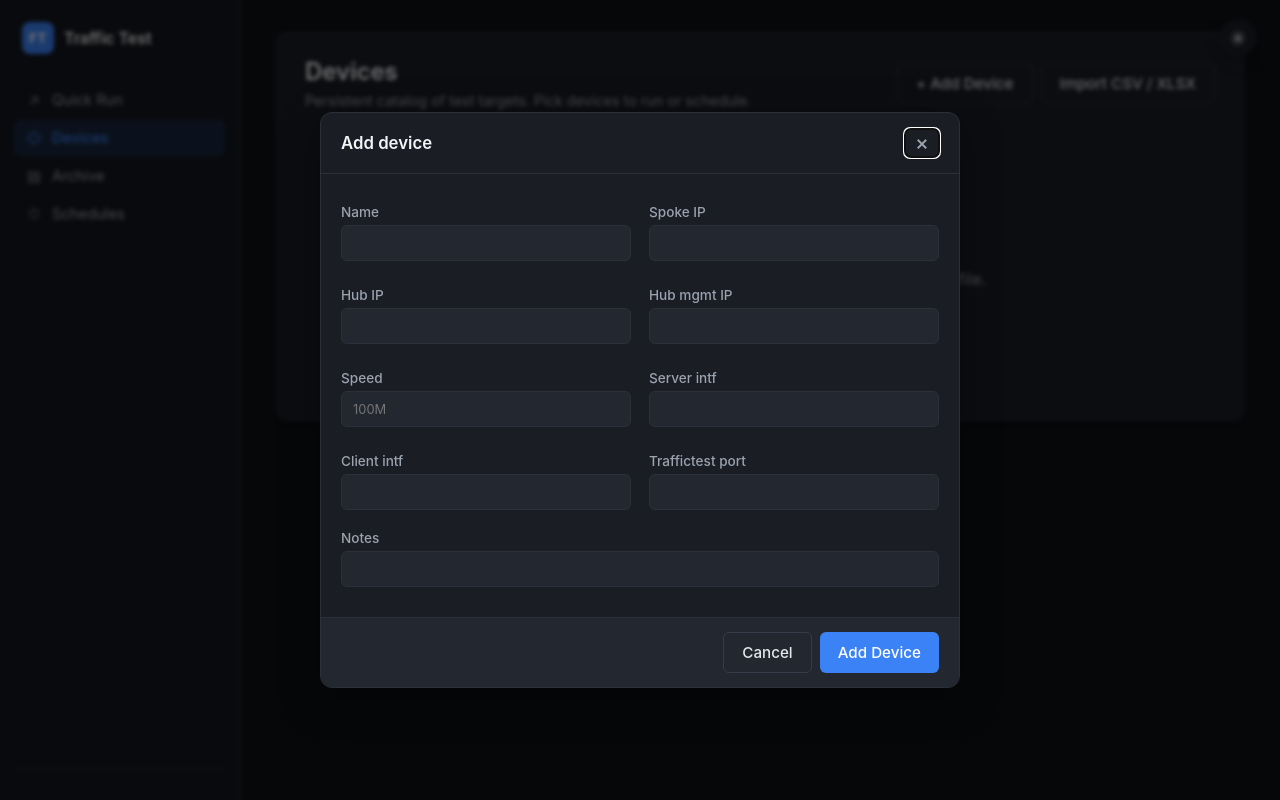
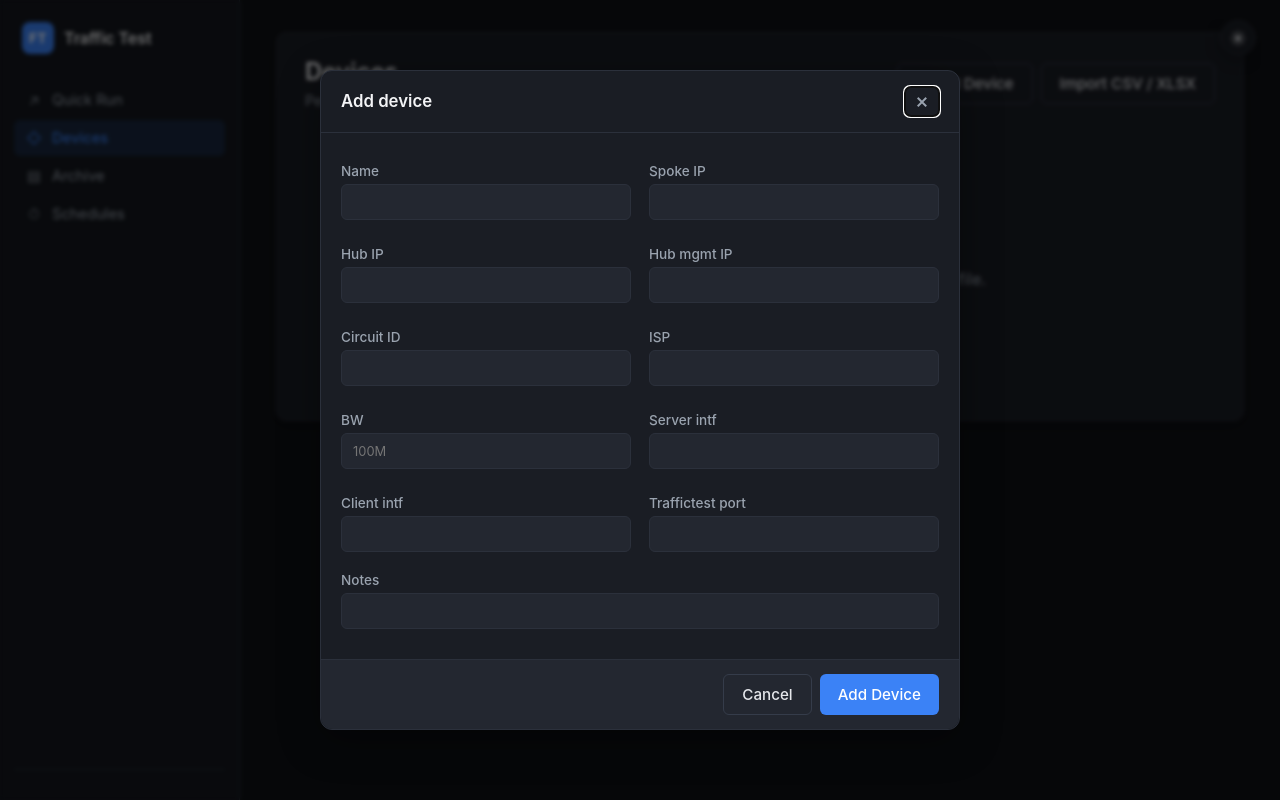
Before and after one commit to m0e97/iperf_stress_test, a FastAPI app: page /devices in a window 1280 px wide, after a click on "+ Add Device". Run offline with FastAPI, Linux system fonts and the light colour scheme; data that the repository does not hold is empty; some libraries are stand-ins or nearby versions.

Commit message:
Swap report columns to Circuit ID / ISP / BW
Replace the IP, Hub, and Speed columns in the HTML, Excel, and PDF
reports with Circuit ID, ISP, and BW. Plumb the new circuit_id and isp
fields through SiteDefinition, the devices table (with migration),
serialize round-trip, device CRUD routes, the import normalizer, the
devices->CSV writer, and the device list/edit templates.

Co-Authored-By: Claude Opus 4.7 <noreply@anthropic.com>

```diff
--- a/main.py
+++ b/main.py
@@ -122,6 +122,22 @@ TRAFFICTEST_PORT_ALIASES = {
     "iperf_port",
     "test_port",
 }
+CIRCUIT_ID_ALIASES = {
+    "circuit_id",
+    "circuit",
+    "circuitid",
+    "circuit_no",
+    "circuit_number",
+    "circuit_reference",
+    "circuit_ref",
+}
+ISP_ALIASES = {
+    "isp",
+    "carrier",
+    "provider",
+    "service_provider",
+    "telco",
+}
 
 
 @dataclass
@@ -141,6 +157,8 @@ class SiteDefinition:
     spoke_client_intf: str = ""
     traffictest_port: str = ""
     hub_name: str = ""
+    circuit_id: str = ""
+    isp: str = ""
 
 
 @dataclass
@@ -402,6 +420,8 @@ def build_sites(rows: list[dict[str, str]]) -> list[SiteDefinition]:
         hub_server_intf = find_first_value(placeholders, HUB_SERVER_INTF_ALIASES)
         spoke_client_intf = find_first_value(placeholders, SPOKE_CLIENT_INTF_ALIASES)
         traffictest_port = find_first_value(placeholders, TRAFFICTEST_PORT_ALIASES)
+        circuit_id = find_first_value(placeholders, CIRCUIT_ID_ALIASES)
+        isp = find_first_value(placeholders, ISP_ALIASES)
         speed_mbps = parse_speed_to_mbps(speed)
         speed_with_margin_mbps = round(speed_mbps * 1.15, 2) if speed_mbps is not None else None
         speed_with_margin_label = format_mbps_for_traffictest(speed_with_margin_mbps)
@@ -430,6 +450,8 @@ def build_sites(rows: list[dict[str, str]]) -> list[SiteDefinition]:
                 hub_server_intf=hub_server_intf,
                 spoke_client_intf=spoke_client_intf,
                 traffictest_port=traffictest_port,
+                circuit_id=circuit_id,
+                isp=isp,
             )
         )
     return sites
@@ -1413,9 +1435,9 @@ def build_html_report(
             <tr data-result="{row_result}">
               <td>{index}</td>
               <td>{name}</td>
-              <td>{speed}</td>
-              <td>{ip}</td>
-              <td>{hub_ip}</td>
+              <td>{circuit_id}</td>
+              <td>{isp}</td>
+              <td>{bw}</td>
               <td>{test_speed}</td>
               <td>{sender}</td>
               <td>{started}</td>
@@ -1424,9 +1446,9 @@ def build_html_report(
             """.format(
                 index=site_run.site.index,
                 name=html.escape(site_run.site.display_name),
-                ip=html.escape(site_run.site.ip_address or "N/A"),
-                hub_ip=html.escape(_hub_display(site_run.site)),
-                speed=html.escape(site_run.site.speed or "N/A"),
+                circuit_id=html.escape(site_run.site.circuit_id or "N/A"),
+                isp=html.escape(site_run.site.isp or "N/A"),
+                bw=html.escape(site_run.site.speed or "N/A"),
                 test_speed=html.escape(site_run.site.speed_with_margin_label or "N/A"),
                 sender=html.escape(format_peak(sender_mbps)),
                 started=html.escape(format_timestamp(site_run.started_at)),
@@ -1639,9 +1661,9 @@ def build_html_report(
           <tr>
             <th>#</th>
             <th>Site name</th>
-            <th>Speed</th>
-            <th>IP</th>
-            <th>Hub</th>
+            <th>Circuit ID</th>
+            <th>ISP</th>
+            <th>BW</th>
             <th>Generated traffic</th>
             <th>Actual bandwidth</th>
             <th>Started</th>
@@ -1685,7 +1707,7 @@ def build_excel_report(results: list[SiteRun], summary: dict[str, Any], output_p
     ws = wb.active
     ws.title = "Results"
 
-    headers = ["#", "Site Name", "Speed", "IP", "Hub IP", "Generated Traffic", "Actual Bandwidth", "Started", "Result"]
+    headers = ["#", "Site Name", "Circuit ID", "ISP", "BW", "Generated Traffic", "Actual Bandwidth", "Started", "Result"]
     ws.append(headers)
     for cell in ws[1]:
         cell.fill = PatternFill("solid", fgColor="2D2D2D")
@@ -1702,9 +1724,9 @@ def build_excel_report(results: list[SiteRun], summary: dict[str, Any], output_p
         ws.append([
             site_run.site.index,
             site_run.site.display_name,
+            site_run.site.circuit_id or "N/A",
+            site_run.site.isp or "N/A",
             site_run.site.speed or "N/A",
-            site_run.site.ip_address or "N/A",
-            _hub_display(site_run.site),
             site_run.site.speed_with_margin_label or "N/A",
             format_peak(site_run.max_sender_throughput_mbps),
             format_timestamp(site_run.started_at),
@@ -1762,7 +1784,7 @@ def build_pdf_report(results: list[SiteRun], summary: dict[str, Any], output_pat
     ))
     elements.append(Spacer(1, 12))
 
-    col_headers = ["#", "Site Name", "Speed", "IP", "Hub IP", "Generated Traffic", "Actual BW", "Started", "Result"]
+    col_headers = ["#", "Site Name", "Circuit ID", "ISP", "BW", "Generated Traffic", "Actual BW", "Started", "Result"]
     data: list[list[str]] = [col_headers]
     result_classes: list[str] = []
 
@@ -1772,9 +1794,9 @@ def build_pdf_report(results: list[SiteRun], summary: dict[str, Any], output_pat
         data.append([
             str(site_run.site.index),
             site_run.site.display_name,
+            site_run.site.circuit_id or "N/A",
+            site_run.site.isp or "N/A",
             site_run.site.speed or "N/A",
-            site_run.site.ip_address or "N/A",
-            _hub_display(site_run.site),
             site_run.site.speed_with_margin_label or "N/A",
             format_peak(site_run.max_sender_throughput_mbps),
             format_timestamp(site_run.started_at),
--- a/webapp/app.py
+++ b/webapp/app.py
@@ -494,6 +494,8 @@ async def device_create(
     server_intf: str = Form(""),
     client_intf: str = Form(""),
     traffictest_port: str = Form(""),
+    circuit_id: str = Form(""),
+    isp: str = Form(""),
     notes: str = Form(""),
 ):
     try:
@@ -501,7 +503,9 @@ async def device_create(
             "name": name, "spoke_ip": spoke_ip, "hub_ip": hub_ip,
             "hub_mgmt_ip": hub_mgmt_ip, "speed": speed,
             "server_intf": server_intf, "client_intf": client_intf,
-            "traffictest_port": traffictest_port, "notes": notes,
+            "traffictest_port": traffictest_port,
+            "circuit_id": circuit_id, "isp": isp,
+            "notes": notes,
         })
     except Exception as exc:  # noqa: BLE001
         return RedirectResponse(url=f"/devices?error={exc}", status_code=303)
@@ -530,13 +534,17 @@ async def device_update(
     server_intf: str = Form(""),
     client_intf: str = Form(""),
     traffictest_port: str = Form(""),
+    circuit_id: str = Form(""),
+    isp: str = Form(""),
     notes: str = Form(""),
 ):
     db.update_device(device_id, {
         "name": name, "spoke_ip": spoke_ip, "hub_ip": hub_ip,
         "hub_mgmt_ip": hub_mgmt_ip, "speed": speed,
         "server_intf": server_intf, "client_intf": client_intf,
-        "traffictest_port": traffictest_port, "notes": notes,
+        "traffictest_port": traffictest_port,
+        "circuit_id": circuit_id, "isp": isp,
+        "notes": notes,
     })
     return RedirectResponse(url="/devices?message=Device+updated", status_code=303)
 
@@ -571,6 +579,8 @@ async def device_import(input_file: UploadFile):
             "server_intf": engine.find_first_value(norm, engine.HUB_SERVER_INTF_ALIASES),
             "client_intf": engine.find_first_value(norm, engine.SPOKE_CLIENT_INTF_ALIASES),
             "traffictest_port": engine.find_first_value(norm, engine.TRAFFICTEST_PORT_ALIASES),
+            "circuit_id": engine.find_first_value(norm, engine.CIRCUIT_ID_ALIASES),
+            "isp": engine.find_first_value(norm, engine.ISP_ALIASES),
             "notes": "",
         })
     inserted, updated = db.upsert_devices_from_rows(normalized)
@@ -606,6 +616,7 @@ def _start_run_for_devices(
         writer.writerow([
             "spoke_ip", "hub_ip", "hub_mgmt_ip", "speed",
             "server_intf", "client_intf", "traffictest_port",
+            "circuit_id", "isp",
         ])
         for did in device_ids:
             d = db.get_device(did)
@@ -614,6 +625,7 @@ def _start_run_for_devices(
             writer.writerow([
                 d["spoke_ip"], d["hub_ip"], d["hub_mgmt_ip"], d["speed"],
                 d["server_intf"], d["client_intf"], d["traffictest_port"],
+                d.get("circuit_id") or "", d.get("isp") or "",
             ])
 
     timestamp = datetime.now().strftime("%Y%m%d_%H%M%S")
--- a/webapp/db.py
+++ b/webapp/db.py
@@ -22,6 +22,8 @@ CREATE TABLE IF NOT EXISTS devices (
     server_intf TEXT DEFAULT '',
     client_intf TEXT DEFAULT '',
     traffictest_port TEXT DEFAULT '',
+    circuit_id TEXT DEFAULT '',
+    isp TEXT DEFAULT '',
     notes TEXT DEFAULT '',
     created_at TEXT NOT NULL,
     UNIQUE(spoke_ip, hub_ip)
@@ -99,6 +101,12 @@ def _migrate(conn: sqlite3.Connection) -> None:
     if "month_of_year" not in sched_cols:
         conn.execute("ALTER TABLE schedules ADD COLUMN month_of_year INTEGER")
 
+    dev_cols = {row["name"] for row in conn.execute("PRAGMA table_info(devices)")}
+    if "circuit_id" not in dev_cols:
+        conn.execute("ALTER TABLE devices ADD COLUMN circuit_id TEXT DEFAULT ''")
+    if "isp" not in dev_cols:
+        conn.execute("ALTER TABLE devices ADD COLUMN isp TEXT DEFAULT ''")
+
 
 @contextmanager
 def _connect() -> Iterator[sqlite3.Connection]:
@@ -118,7 +126,8 @@ def _connect() -> Iterator[sqlite3.Connection]:
 
 DEVICE_COLUMNS = (
     "name", "spoke_ip", "hub_ip", "hub_mgmt_ip", "speed",
-    "server_intf", "client_intf", "traffictest_port", "notes",
+    "server_intf", "client_intf", "traffictest_port",
+    "circuit_id", "isp", "notes",
 )
 
 
--- a/webapp/serialize.py
+++ b/webapp/serialize.py
@@ -69,6 +69,8 @@ def _serialize_site(site: engine.SiteDefinition) -> dict[str, Any]:
         "spoke_client_intf": site.spoke_client_intf,
         "traffictest_port": site.traffictest_port,
         "hub_name": site.hub_name,
+        "circuit_id": site.circuit_id,
+        "isp": site.isp,
     }
 
 
@@ -89,6 +91,8 @@ def _deserialize_site(data: dict[str, Any]) -> engine.SiteDefinition:
         spoke_client_intf=data.get("spoke_client_intf", ""),
         traffictest_port=data.get("traffictest_port", ""),
         hub_name=data.get("hub_name", ""),
+        circuit_id=data.get("circuit_id", ""),
+        isp=data.get("isp", ""),
     )
 
 
--- a/webapp/templates/device_edit.html
+++ b/webapp/templates/device_edit.html
@@ -9,7 +9,9 @@
             <label>Spoke IP <input type="text" name="spoke_ip" value="{{ device.spoke_ip }}" required></label>
             <label>Hub IP <input type="text" name="hub_ip" value="{{ device.hub_ip }}" required></label>
             <label>Hub mgmt IP <input type="text" name="hub_mgmt_ip" value="{{ device.hub_mgmt_ip or '' }}"></label>
-            <label>Speed <input type="text" name="speed" value="{{ device.speed or '' }}"></label>
+            <label>Circuit ID <input type="text" name="circuit_id" value="{{ device.circuit_id or '' }}"></label>
+            <label>ISP <input type="text" name="isp" value="{{ device.isp or '' }}"></label>
+            <label>BW <input type="text" name="speed" value="{{ device.speed or '' }}"></label>
             <label>Server intf <input type="text" name="server_intf" value="{{ device.server_intf or '' }}"></label>
             <label>Client intf <input type="text" name="client_intf" value="{{ device.client_intf or '' }}"></label>
             <label>Traffictest port <input type="text" name="traffictest_port" value="{{ device.traffictest_port or '' }}"></label>
--- a/webapp/templates/devices.html
+++ b/webapp/templates/devices.html
@@ -37,7 +37,9 @@
                     <th>Spoke IP</th>
                     <th>Hub IP</th>
                     <th>Hub Mgmt IP</th>
-                    <th>Speed</th>
+                    <th>Circuit ID</th>
+                    <th>ISP</th>
+                    <th>BW</th>
                     <th>Server intf</th>
                     <th>Client intf</th>
                     <th>Port</th>
@@ -54,6 +56,8 @@
                     <td><code>{{ d.spoke_ip }}</code></td>
                     <td><code>{{ d.hub_ip }}</code></td>
                     <td>{{ d.hub_mgmt_ip or "—" }}</td>
+                    <td>{{ d.circuit_id or "—" }}</td>
+                    <td>{{ d.isp or "—" }}</td>
                     <td>{{ d.speed or "—" }}</td>
                     <td>{{ d.server_intf or "—" }}</td>
                     <td>{{ d.client_intf or "—" }}</td>
@@ -126,7 +130,9 @@
                 <label>Spoke IP <input type="text" name="spoke_ip" required></label>
                 <label>Hub IP <input type="text" name="hub_ip" required></label>
                 <label>Hub mgmt IP <input type="text" name="hub_mgmt_ip"></label>
-                <label>Speed <input type="text" name="speed" placeholder="100M"></label>
+                <label>Circuit ID <input type="text" name="circuit_id"></label>
+                <label>ISP <input type="text" name="isp"></label>
+                <label>BW <input type="text" name="speed" placeholder="100M"></label>
                 <label>Server intf <input type="text" name="server_intf"></label>
                 <label>Client intf <input type="text" name="client_intf"></label>
                 <label>Traffictest port <input type="text" name="traffictest_port"></label>
```
